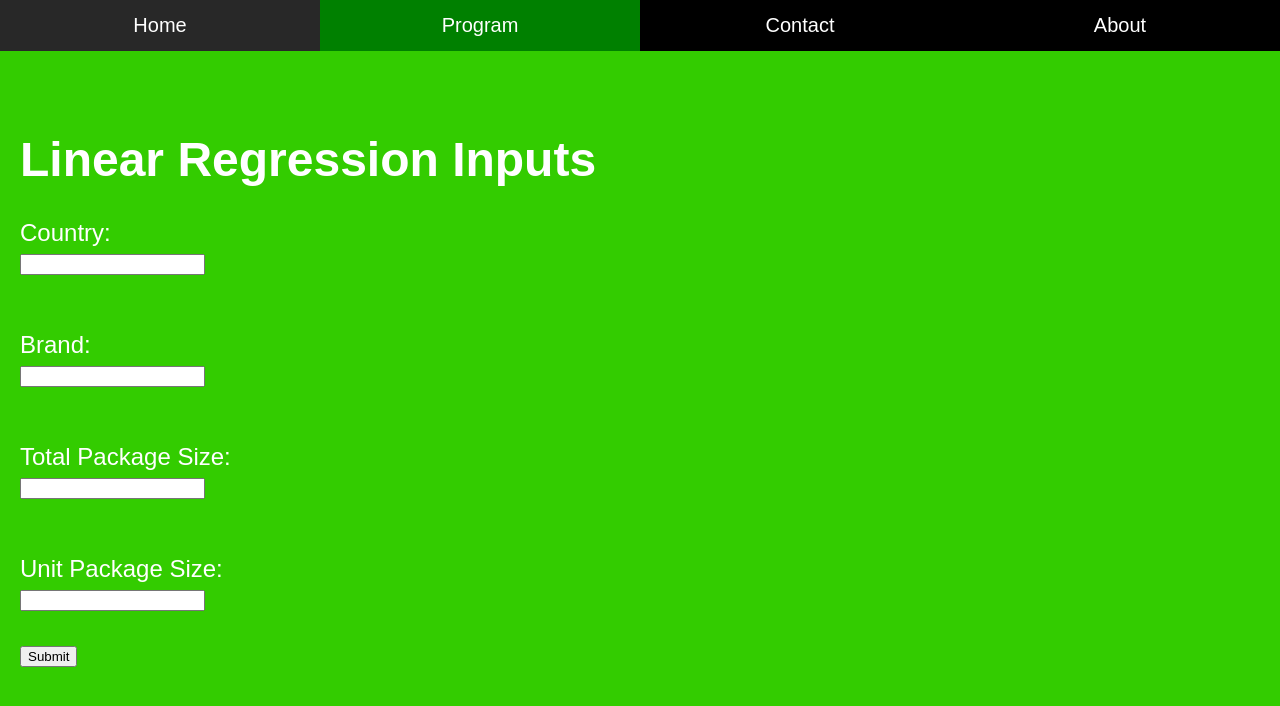
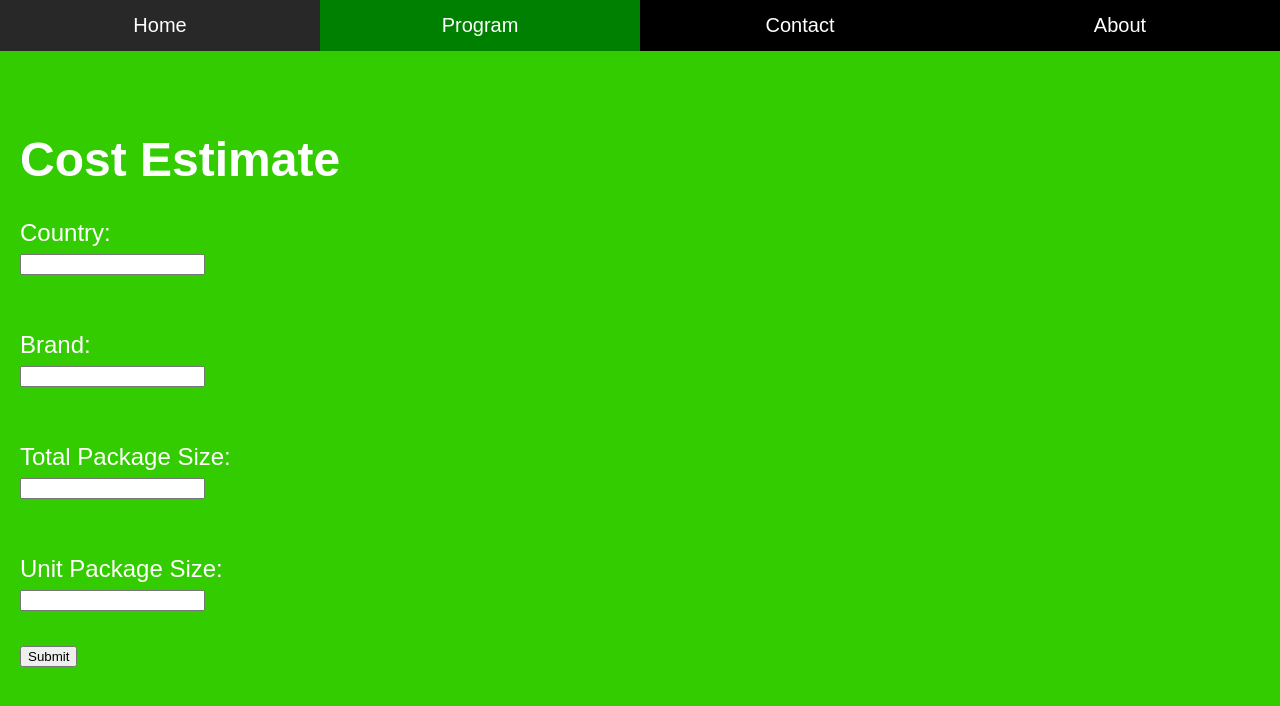
Before and after one commit to bhargav11/Hackru-Fall2019, a plain HTML site: page index.html in a window 1280 px wide. Both pictures are taken after a click on the button "Program". Drawn offline with Linux system fonts and the light colour scheme.

Commit message:
Update index.html

```diff
--- a/index.html
+++ b/index.html
@@ -61,7 +61,7 @@ body, html {
 </div>
 
 <div id="Program" class="tabcontent">
-  <h1> <font size ="50"> Linear Regression Inputs </font> </h1>
+  <h1> <font size ="50"> Cost Estimate </font> </h1>
   <p style = "color: white; margin-left: 10%; margin-right: 10%;"> <form action ="/action_page.php">
   Country:
   <br>
```
